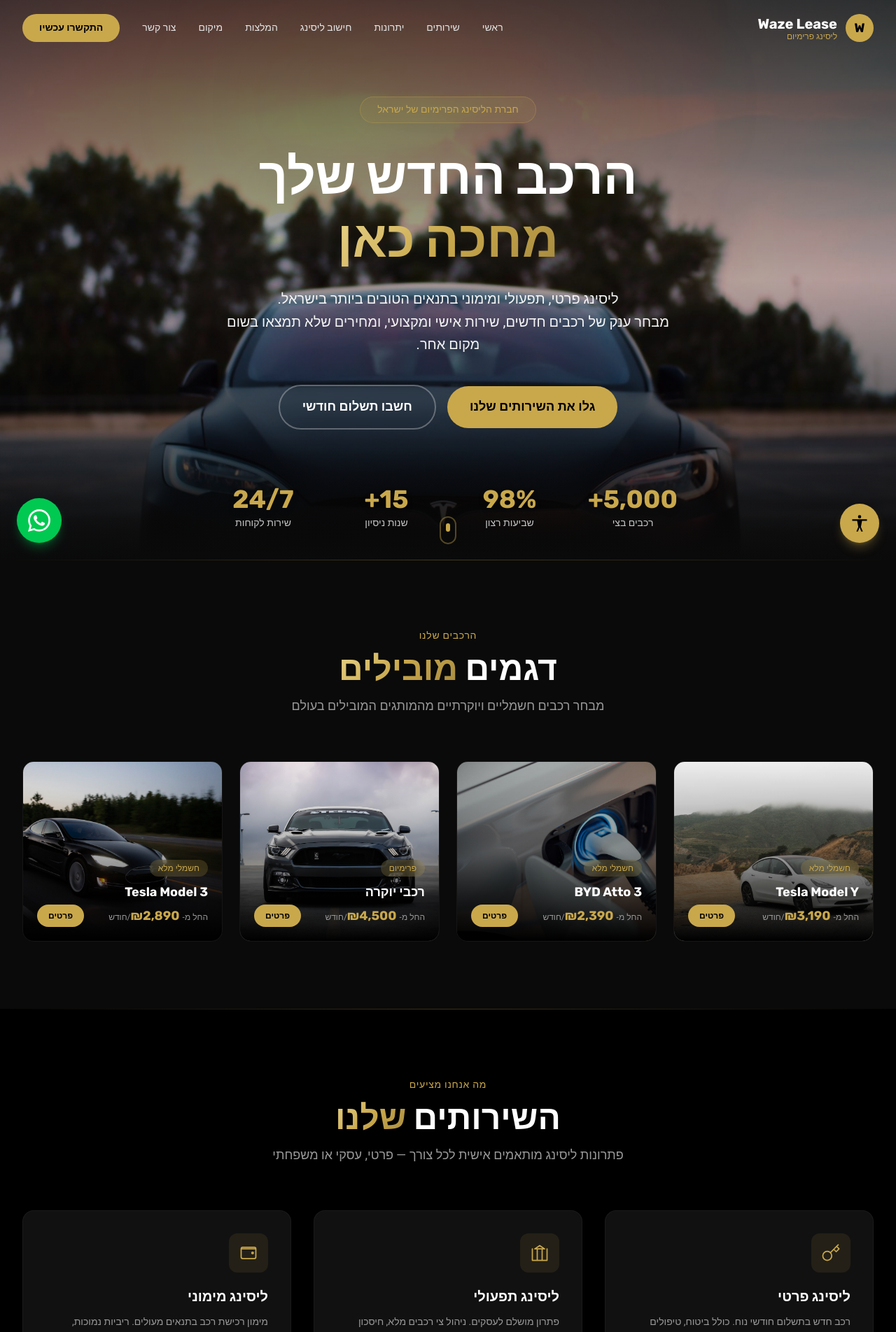
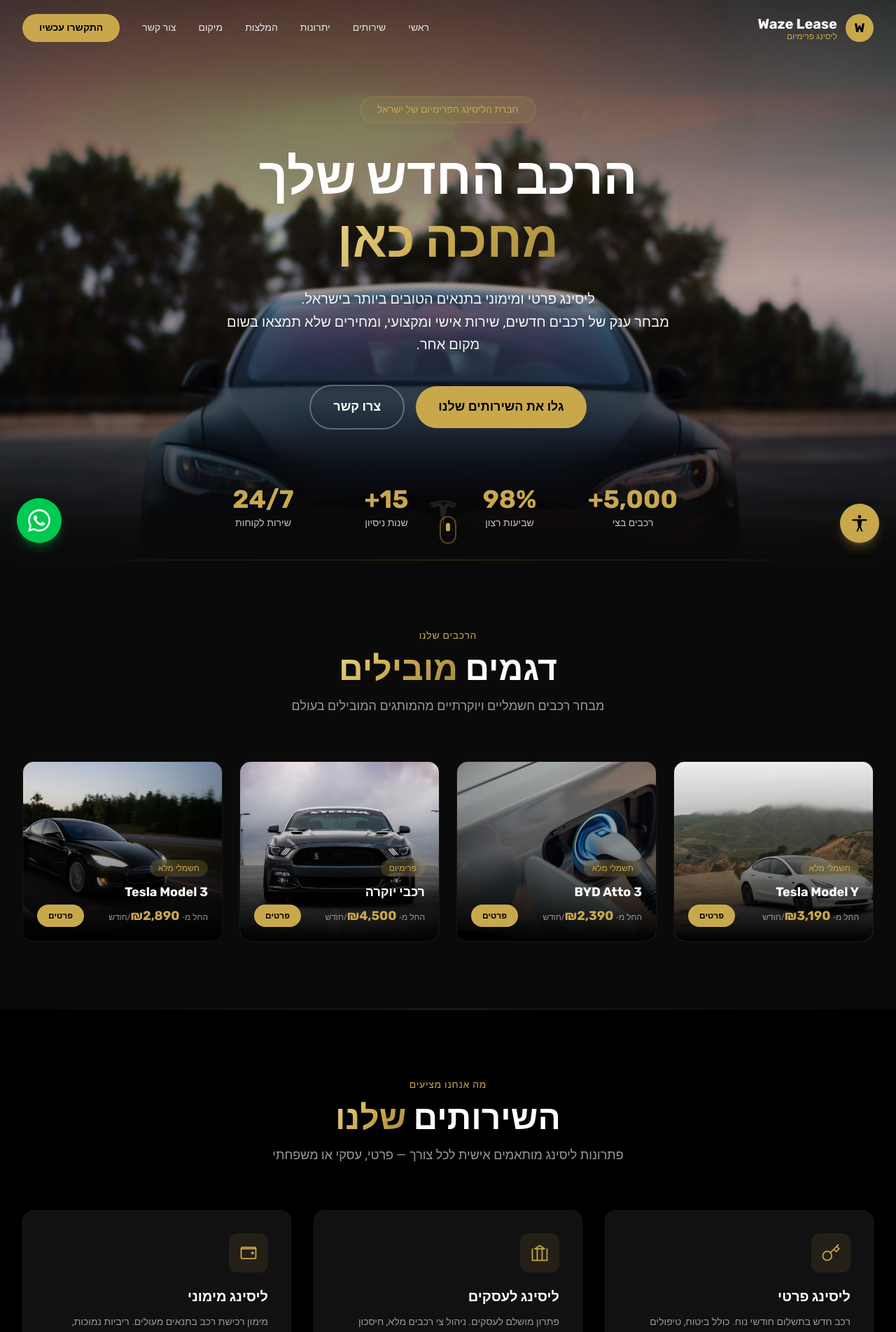
Before and after one commit to wazelease/waze-lease-cars, a Next.js app: page /waze-lease-cars/ in a window 1280 px wide. Shown: the top 1904 px of the page at 70% size. Built offline with nearby package versions, Linux system fonts and the light colour scheme.

Commit message:
Remove word תפעולי everywhere, remove Calculator section, update nav links

```diff
--- a/src/app/layout.tsx
+++ b/src/app/layout.tsx
@@ -4,13 +4,13 @@
 export const metadata: Metadata = {
   title: "Waze Lease Cars | ליסינג רכב פרימיום בישראל",
   description:
-    "חברת הליסינג המובילה בישראל. מבחר רכבים חדשים במחירים הטובים ביותר, שירות אישי ומקצועי. ליסינג פרטי, תפעולי ומימוני. ראשון לציון.",
+    "חברת הליסינג המובילה בישראל. מבחר רכבים חדשים במחירים הטובים ביותר, שירות אישי ומקצועי. ליסינג פרטי ומימוני. ראשון לציון.",
   keywords:
-    "ליסינג, ליסינג רכב, ליסינג פרטי, ליסינג תפעולי, ליסינג מימוני, השכרת רכב, רכב חדש, ישראל, ראשון לציון, ליסינג ראשון לציון, Waze Lease Cars",
+    "ליסינג, ליסינג רכב, ליסינג פרטי, ליסינג מימוני, השכרת רכב, רכב חדש, ישראל, ראשון לציון, ליסינג ראשון לציון, Waze Lease Cars",
   openGraph: {
     title: "Waze Lease Cars | ליסינג רכב פרימיום בישראל",
     description:
-      "חברת הליסינג המובילה בישראל. שירות פרימיום, מחירים תחרותיים, ליסינג פרטי תפעולי ומימוני.",
+      "חברת הליסינג המובילה בישראל. שירות פרימיום, מחירים תחרותיים, ליסינג פרטי ומימוני.",
     locale: "he_IL",
     type: "website",
     siteName: "Waze Lease Cars",
@@ -33,7 +33,7 @@
   "@type": "LocalBusiness",
   name: "Waze Lease Cars",
   description:
-    "חברת ליסינג רכב פרימיום בישראל. ליסינג פרטי, תפעולי ומימוני במחירים הטובים ביותר.",
+    "חברת ליסינג רכב פרימיום בישראל. ליסינג פרטי ומימוני במחירים הטובים ביותר.",
   url: "https://wazelease.github.io/waze-lease-cars",
   telephone: "+972-53-301-8838",
   address: {
--- a/src/app/page.tsx
+++ b/src/app/page.tsx
@@ -4,7 +4,7 @@
 import Gallery from "@/components/Gallery";
 import Services from "@/components/Services";
 import Advantages from "@/components/Advantages";
-import Calculator from "@/components/Calculator";
+
 import Testimonials from "@/components/Testimonials";
 import Contact from "@/components/Contact";
 import MapSection from "@/components/MapSection";
@@ -21,7 +21,7 @@
         <Gallery />
         <Services />
         <Advantages />
-        <Calculator />
+
         <Testimonials />
         <Contact />
         <MapSection />
--- a/src/components/Footer.tsx
+++ b/src/components/Footer.tsx
@@ -33,7 +33,7 @@
                   { label: "רכבים", href: "#vehicles" },
                   { label: "שירותים", href: "#services" },
                   { label: "יתרונות", href: "#advantages" },
-                  { label: "חישוב ליסינג", href: "#calculator" },
+
                   { label: "המלצות", href: "#testimonials" },
                   { label: "צור קשר", href: "#contact" },
                 ].map((link) => (
@@ -56,7 +56,7 @@
             <ul className="space-y-2">
               {[
                 "ליסינג פרטי",
-                "ליסינג תפעולי",
+                "ליסינג לעסקים",
                 "ליסינג מימוני",
                 "טרייד אין",
                 "ביטוח רכב",
--- a/src/components/Hero.tsx
+++ b/src/components/Hero.tsx
@@ -62,7 +62,7 @@
           transition={{ duration: 0.7, delay: 0.3, ease: "easeOut" }}
           className="text-white-off text-lg sm:text-xl max-w-2xl mx-auto mb-10 leading-relaxed drop-shadow-lg"
         >
-          ליסינג פרטי, תפעולי ומימוני בתנאים הטובים ביותר בישראל.
+          ליסינג פרטי ומימוני בתנאים הטובים ביותר בישראל.
           <br />
           מבחר ענק של רכבים חדשים, שירות אישי ומקצועי, ומחירים שלא תמצאו בשום מקום אחר.
         </motion.p>
@@ -80,10 +80,10 @@
             גלו את השירותים שלנו
           </a>
           <a
-            href="#calculator"
+            href="#contact"
             className="border-2 border-white-pure/30 text-white-pure px-8 py-4 rounded-full font-bold text-lg hover:bg-white-pure/10 hover:border-gold/50 hover:text-gold transition-all duration-300 backdrop-blur-sm w-full sm:w-auto text-center"
           >
-            חשבו תשלום חודשי
+            צרו קשר
           </a>
         </motion.div>
 
--- a/src/components/Navbar.tsx
+++ b/src/components/Navbar.tsx
@@ -8,7 +8,7 @@
 
   { label: "שירותים", href: "#services" },
   { label: "יתרונות", href: "#advantages" },
-  { label: "חישוב ליסינג", href: "#calculator" },
+
   { label: "המלצות", href: "#testimonials" },
   { label: "מיקום", href: "#location" },
   { label: "צור קשר", href: "#contact" },
--- a/src/components/Services.tsx
+++ b/src/components/Services.tsx
@@ -13,7 +13,7 @@
   },
   {
     icon: <BuildingIcon />,
-    title: "ליסינג תפעולי",
+    title: "ליסינג לעסקים",
     description:
       "פתרון מושלם לעסקים. ניהול צי רכבים מלא, חיסכון במיסים, ושירות 24/7 לכל העובדים.",
   },
--- a/src/components/Testimonials.tsx
+++ b/src/components/Testimonials.tsx
@@ -19,7 +19,7 @@
   {
     name: "אבי ישראלי",
     role: "בעל עסק",
-    text: "לקחנו ליסינג תפעולי ל-12 רכבים לחברה. החיסכון השנתי שלנו הוא עשרות אלפי שקלים. השירות המקצועי עושה את ההבדל.",
+    text: "לקחנו ליסינג ל-12 רכבים לחברה. החיסכון השנתי שלנו הוא עשרות אלפי שקלים. השירות המקצועי עושה את ההבדל.",
     rating: 5,
   },
   {
```
